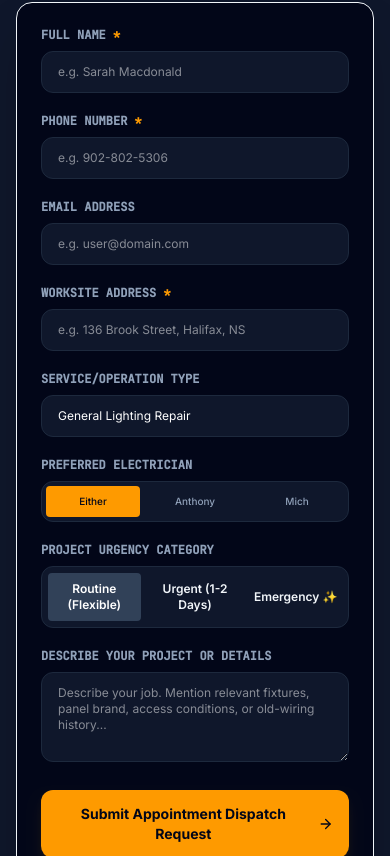
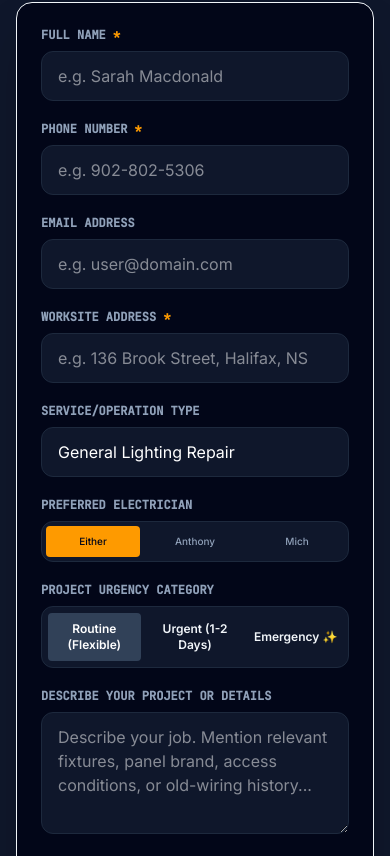
Before and after one commit to HattEvan2004/Maskine-Electrical, a React (Vite) app: page / in a window 390 px wide. Shown: the part 9308-10164 px from the top of the page. Built offline with nearby package versions, Linux system fonts and the light colour scheme; no server answers.

Commit message:
Prevent iOS zoom on form fields (16px inputs on mobile)

```diff
--- a/src/components/ContactForm.tsx
+++ b/src/components/ContactForm.tsx
@@ -257,7 +257,7 @@ export default function ContactForm({
                   value={fullName}
                   onChange={(e) => setFullName(e.target.value)}
                   placeholder="e.g. Sarah Macdonald"
-                  className="bg-slate-900 border border-slate-800 rounded-xl py-3 px-4 text-xs sm:text-sm text-white focus:outline-none focus:border-amber-500/50"
+                  className="bg-slate-900 border border-slate-800 rounded-xl py-3 px-4 text-base sm:text-sm text-white focus:outline-none focus:border-amber-500/50"
                 />
               </div>
 
@@ -272,7 +272,7 @@ export default function ContactForm({
                   value={phone}
                   onChange={(e) => setPhone(e.target.value)}
                   placeholder="e.g. 902-802-5306"
-                  className="bg-slate-900 border border-slate-800 rounded-xl py-3 px-4 text-xs sm:text-sm text-white focus:outline-none focus:border-amber-500/50"
+                  className="bg-slate-900 border border-slate-800 rounded-xl py-3 px-4 text-base sm:text-sm text-white focus:outline-none focus:border-amber-500/50"
                 />
               </div>
 
@@ -286,7 +286,7 @@ export default function ContactForm({
                   value={email}
                   onChange={(e) => setEmail(e.target.value)}
                   placeholder="e.g. user@domain.com"
-                  className="bg-slate-900 border border-slate-800 rounded-xl py-3 px-4 text-xs sm:text-sm text-white focus:outline-none focus:border-amber-500/50"
+                  className="bg-slate-900 border border-slate-800 rounded-xl py-3 px-4 text-base sm:text-sm text-white focus:outline-none focus:border-amber-500/50"
                 />
               </div>
 
@@ -301,7 +301,7 @@ export default function ContactForm({
                   value={address}
                   onChange={(e) => setAddress(e.target.value)}
                   placeholder="e.g. 136 Brook Street, Halifax, NS"
-                  className="bg-slate-900 border border-slate-800 rounded-xl py-3 px-4 text-xs sm:text-sm text-white focus:outline-none focus:border-amber-500/50"
+                  className="bg-slate-900 border border-slate-800 rounded-xl py-3 px-4 text-base sm:text-sm text-white focus:outline-none focus:border-amber-500/50"
                 />
               </div>
 
@@ -313,7 +313,7 @@ export default function ContactForm({
                 <select
                   value={serviceType}
                   onChange={(e) => setServiceType(e.target.value)}
-                  className="bg-slate-900 border border-slate-800 rounded-xl py-3 px-4 text-xs sm:text-sm text-white focus:outline-none focus:border-amber-500/50 appearance-none"
+                  className="bg-slate-900 border border-slate-800 rounded-xl py-3 px-4 text-base sm:text-sm text-white focus:outline-none focus:border-amber-500/50 appearance-none"
                 >
                   <option value="General Lighting Repair">General Lighting Repair</option>
                   <option value="Service Panel 200A Upgrade">Service Panel 200A Upgrade</option>
@@ -413,7 +413,7 @@ export default function ContactForm({
                   value={description}
                   onChange={(e) => setDescription(e.target.value)}
                   placeholder="Describe your job. Mention relevant fixtures, panel brand, access conditions, or old-wiring history..."
-                  className="bg-slate-900 border border-slate-800 rounded-xl py-3 px-4 text-xs sm:text-sm text-white focus:outline-none focus:border-amber-500/50 font-sans"
+                  className="bg-slate-900 border border-slate-800 rounded-xl py-3 px-4 text-base sm:text-sm text-white focus:outline-none focus:border-amber-500/50 font-sans"
                 />
               </div>
 
```
